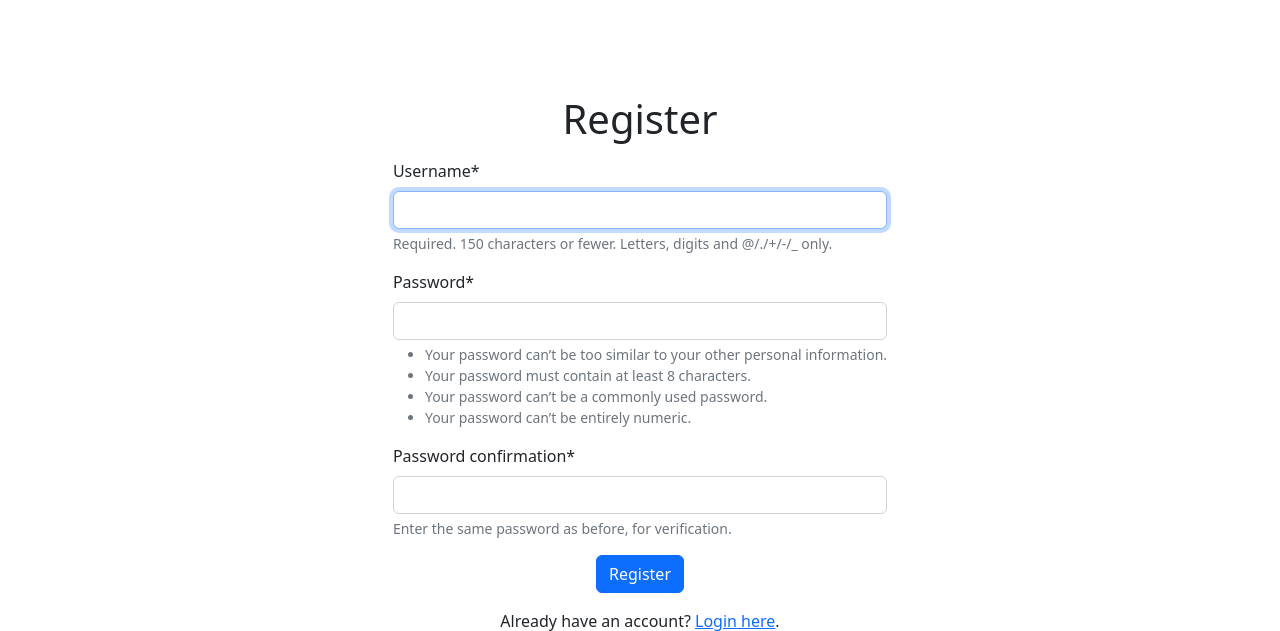
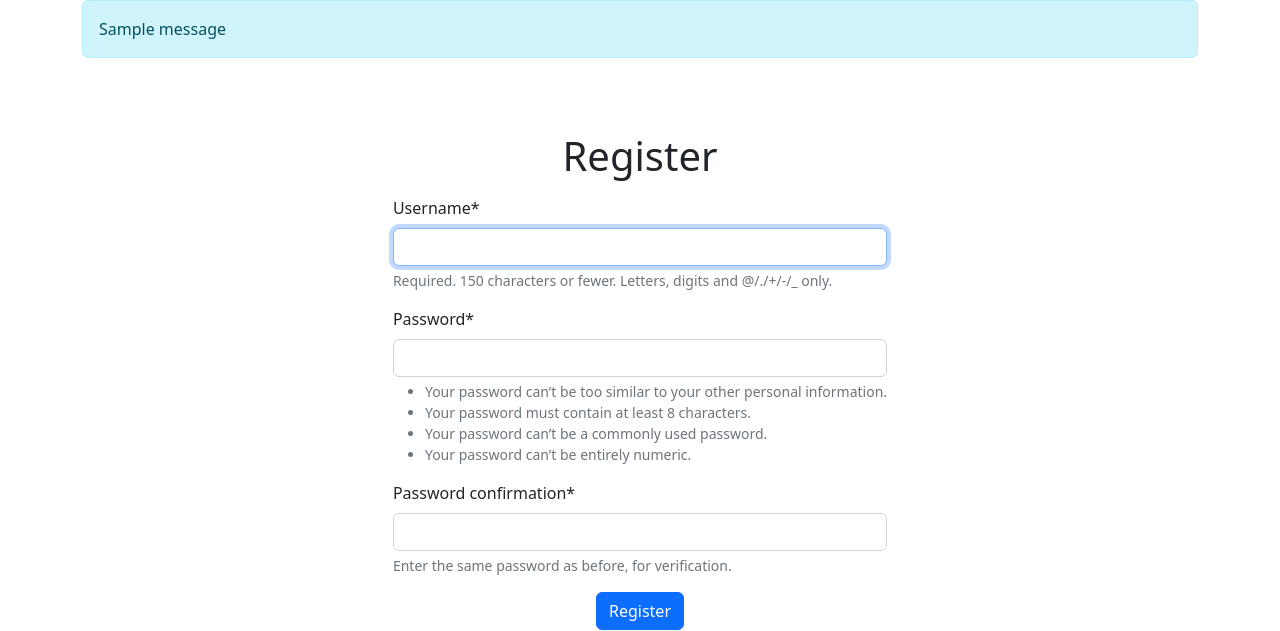
Before and after one commit to leivermoreno/cryptotrack, a Django app: page /accounts/register/ in a window 1280 px wide. Shown: the part 56-687 px from the top of the page. Run offline with Django 5.2, Linux system fonts and the light colour scheme; tables that the repository leaves empty hold one stand-in row (values such as "Sample post"); one stand-in notice (Sample message) is shown; some libraries are stand-ins or nearby versions.

Commit message:
add messages support

```diff
--- a/templates/base.html
+++ b/templates/base.html
@@ -45,6 +45,14 @@
     </div>
 </nav>
 
+{% if messages %}
+    <div class="container messages">
+        {% for message in messages %}
+            <div class="alert alert-info">{{ message }}</div>
+        {% endfor %}
+    </div>
+{% endif %}
+
 {% block content %}{% endblock content %}
 </body>
 </html>
```
